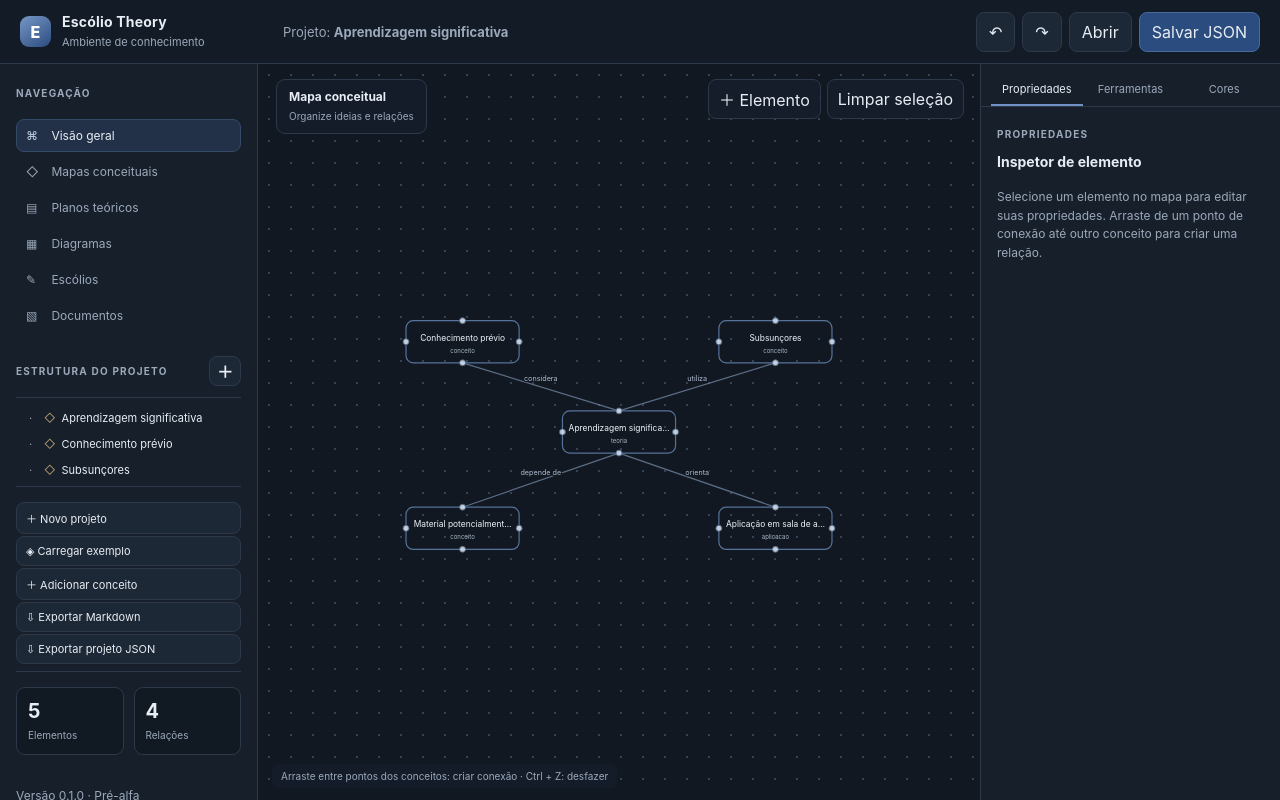
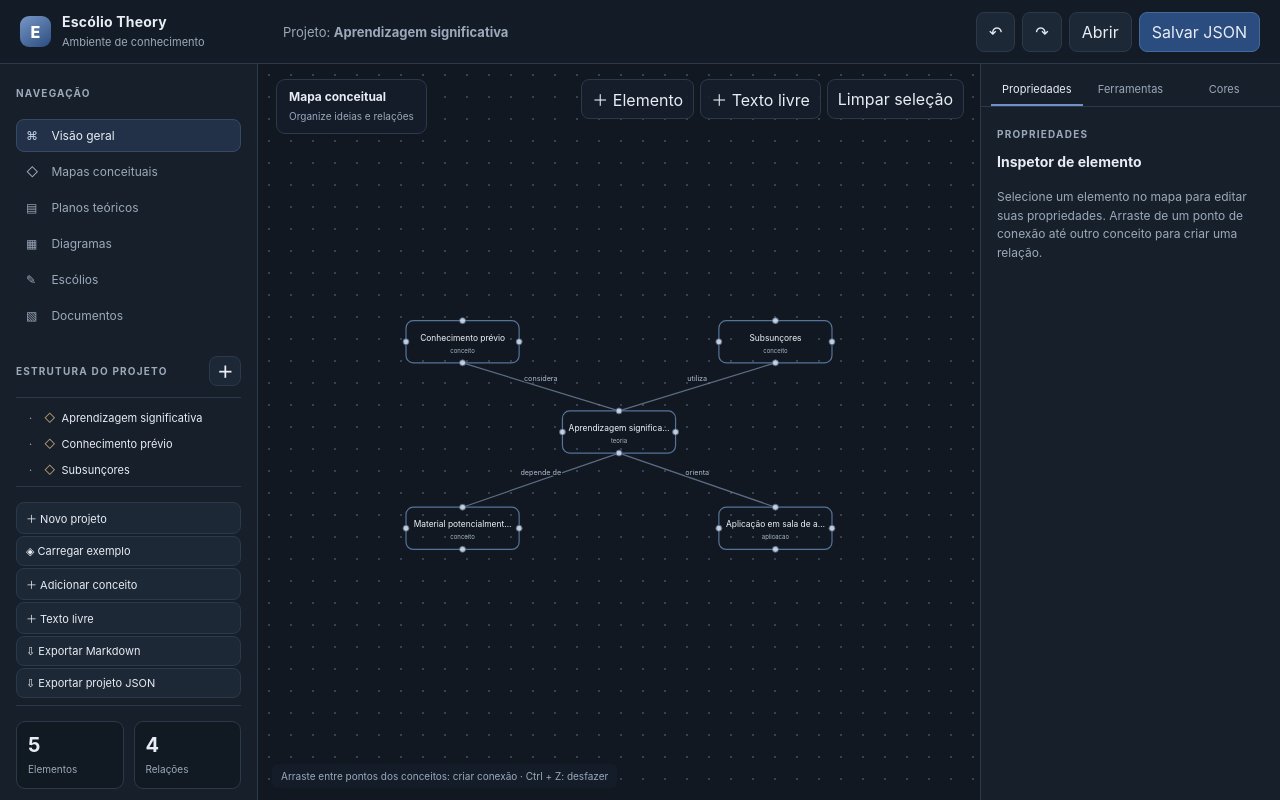
Before and after one commit to Z0TH729/Escolio-Theory, a plain HTML site: page index.html in a window 1280 px wide. Drawn offline with Linux system fonts and the light colour scheme.

Commit message:
Adiciona comandos para criar texto livre

```diff
--- a/index.html
+++ b/index.html
@@ -35,6 +35,7 @@
     <button class="action" id="new-project">＋ Novo projeto</button>
     <button class="action" id="load-example">◈ Carregar exemplo</button>
     <button class="action" id="add-node">＋ Adicionar conceito</button>
+    <button class="action" id="add-text">＋ Texto livre</button>
     <button class="action" id="export-md">⇩ Exportar Markdown</button>
     <button class="action" id="save-json-copy">⇩ Exportar projeto JSON</button>
   </div>
@@ -43,7 +44,7 @@
 </aside>
 <section class="canvas-wrap" aria-label="Mapa conceitual">
   <div class="canvas-head"><b>Mapa conceitual</b><small>Organize ideias e relações</small></div>
-  <div class="canvas-tools"><button id="add-node-top">＋ Elemento</button><button id="clear-selection" title="Limpar seleção">Limpar seleção</button></div>
+  <div class="canvas-tools"><button id="add-node-top">＋ Elemento</button><button id="add-text-top">＋ Texto livre</button><button id="clear-selection" title="Limpar seleção">Limpar seleção</button></div>
   <svg id="map" class="map" viewBox="0 0 1200 760" role="img" aria-label="Mapa conceitual do projeto"></svg>
   <div class="empty" id="empty" hidden><div><h2>Seu espaço de conhecimento</h2><p>Comece criando um conceito ou carregue o exemplo demonstrativo. Arraste de um ponto de conexão de um conceito até o ponto de outro conceito.</p><button class="primary" onclick="document.getElementById('add-node').click()">Criar primeiro conceito</button></div></div>
   <div class="status">Arraste entre pontos dos conceitos: criar conexão · Ctrl + Z: desfazer</div>
```
